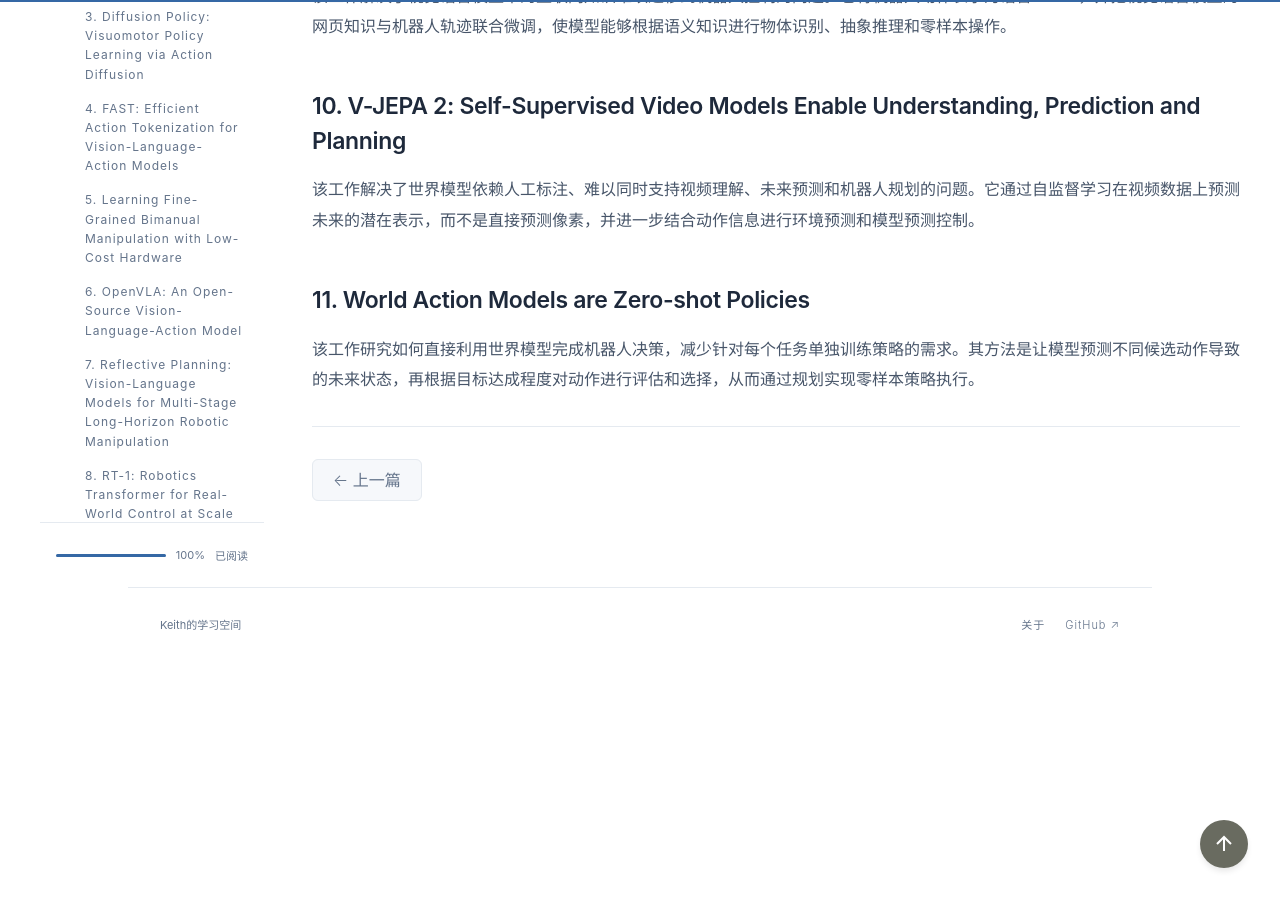
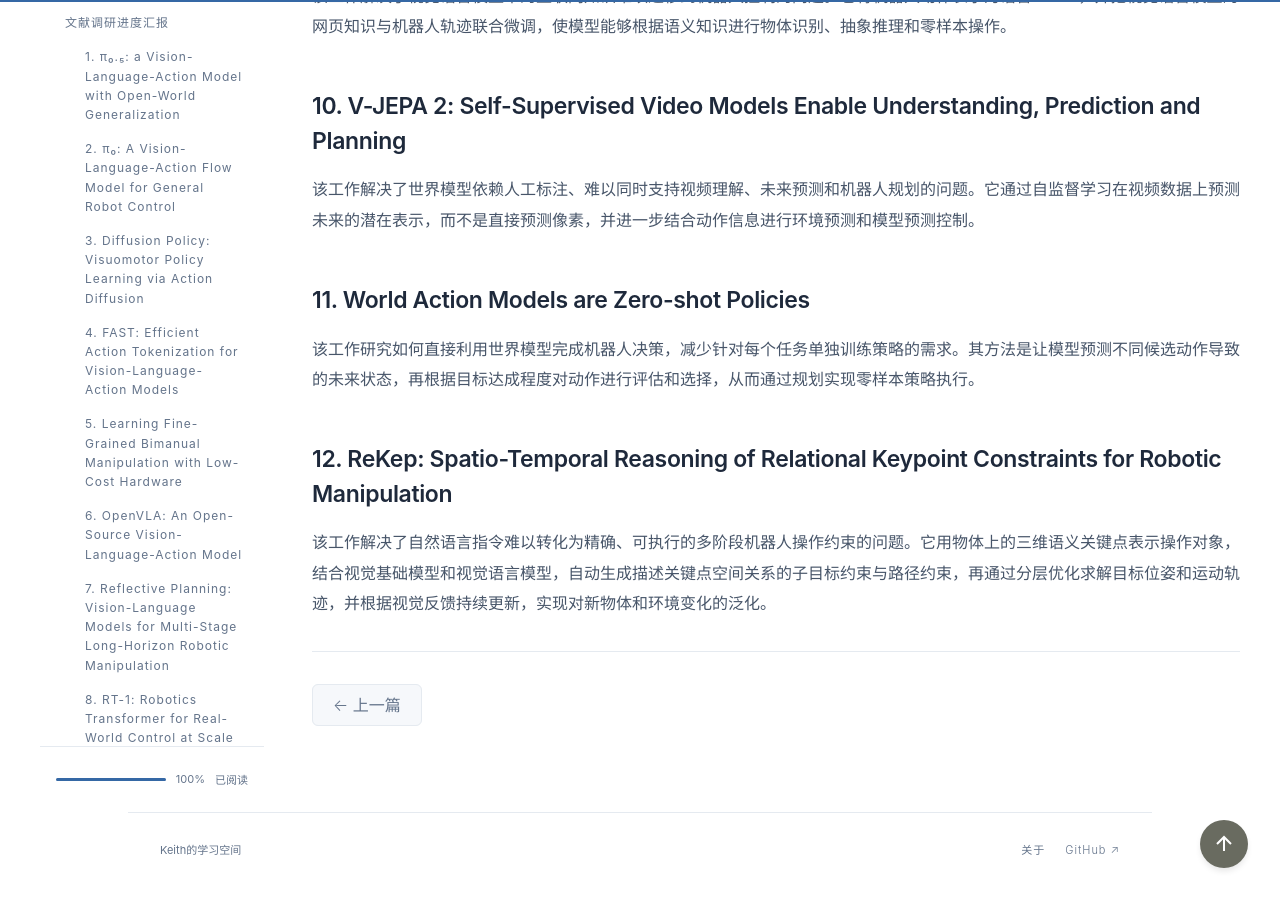
Before and after one commit to Keith-814/Keith-s-EAI-Learning, a Jekyll site: the page built from _posts/blog/2026-11-10-literature-progress.md, in a window 1280 px wide and 900 px high, scrolled down 2088 px. Built offline with Jekyll 4.4.1, drawn with Linux system fonts in a browser that asks for light colours.

Commit message:
更新ReKep

```diff
--- a/_posts/blog/2026-11-10-literature-progress.md
+++ b/_posts/blog/2026-11-10-literature-progress.md
@@ -54,3 +54,7 @@ toc: true
 ## 11. World Action Models are Zero-shot Policies
 
 该工作研究如何直接利用世界模型完成机器人决策，减少针对每个任务单独训练策略的需求。其方法是让模型预测不同候选动作导致的未来状态，再根据目标达成程度对动作进行评估和选择，从而通过规划实现零样本策略执行。
+
+## 12. ReKep: Spatio-Temporal Reasoning of Relational Keypoint Constraints for Robotic Manipulation
+
+该工作解决了自然语言指令难以转化为精确、可执行的多阶段机器人操作约束的问题。它用物体上的三维语义关键点表示操作对象，结合视觉基础模型和视觉语言模型，自动生成描述关键点空间关系的子目标约束与路径约束，再通过分层优化求解目标位姿和运动轨迹，并根据视觉反馈持续更新，实现对新物体和环境变化的泛化。
```
